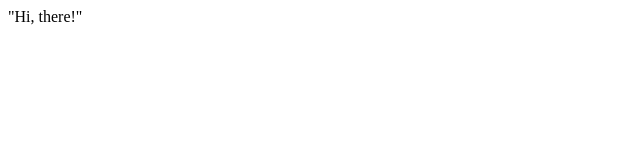
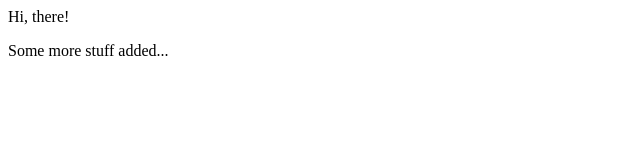
Before and after one commit to ci4ic4/second-hello, a plain HTML site: page index.html in a window 1280 px wide. Shown: the whole page, without its empty margins (0-640 px from the left). Drawn offline with Linux system fonts and the light colour scheme.

Commit message:
README and index mods

```diff
--- a/index.html
+++ b/index.html
@@ -8,7 +8,8 @@
 </head>
 <body>
     <div name="ci4">
-        "Hi, there!"
+        Hi, there!
+        <p>Some more stuff added...</p>
     </div>
 </body>
 </html>
```
Also changed, not shown: 1 other file.
